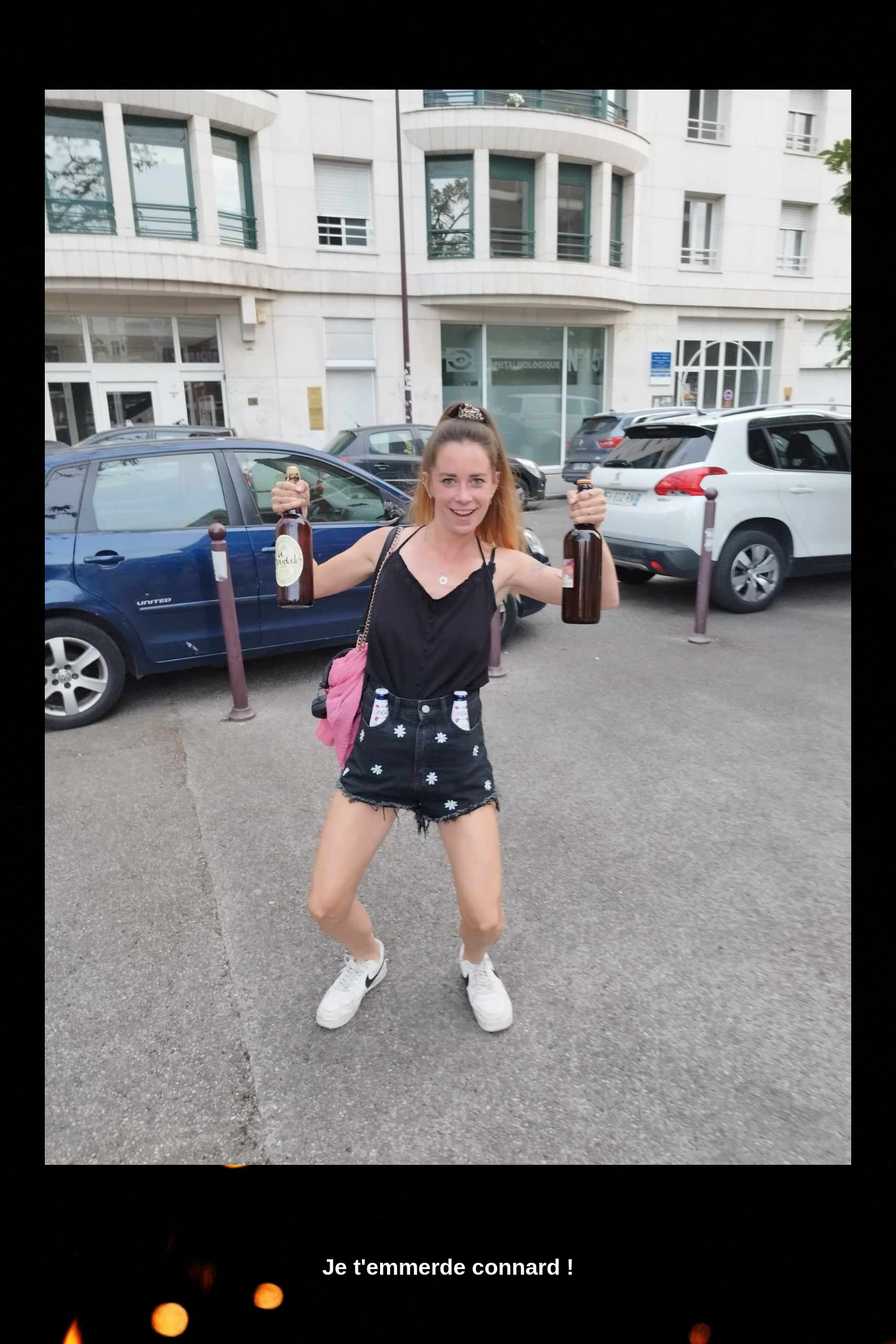
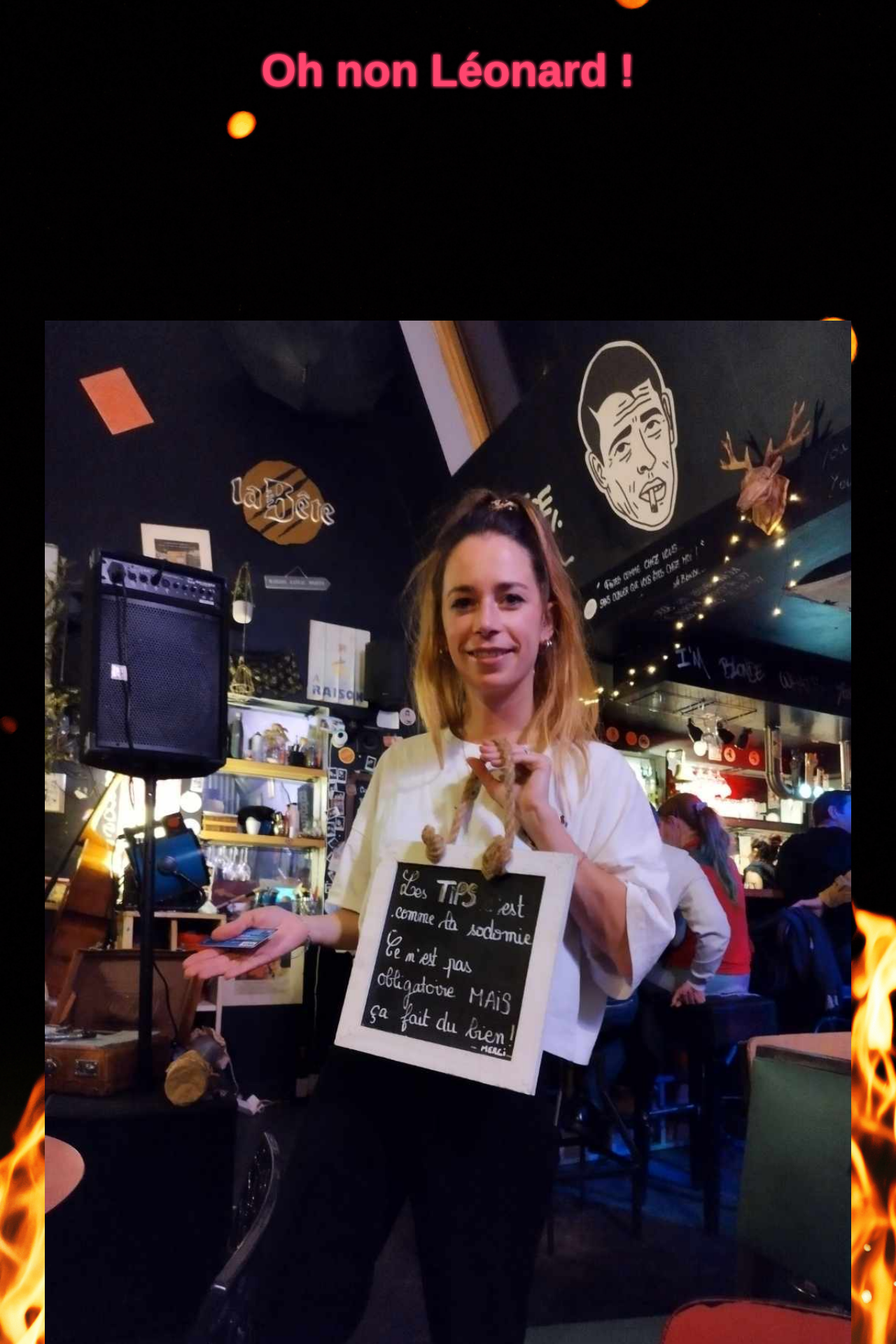
Before and after one commit to Jonathan-Bernard/anniv_epave, a Next.js app: page /easter-egg in a window 1280 px wide. Shown: the top 1920 px of the page at 70% size. Built offline with nearby package versions, Linux system fonts and the light colour scheme.

Commit message:
easter-egg4

```diff
--- a/src/app/cadeau/page.tsx
+++ b/src/app/cadeau/page.tsx
@@ -1,12 +1,11 @@
 "use client";
 import React, { useEffect } from "react";
 import confetti from "canvas-confetti";
-import styles from "../../app/styles/Cadeau.module.css"; // Assurez-vous que le chemin vers le CSS est correct
+import styles from "../../app/styles/Cadeau.module.css";
 import Image from "next/image";
 
 const Cadeau = () => {
   useEffect(() => {
-    // Lancer les confettis au chargement de la page
     confetti({
       particleCount: 150,
       spread: 70,
@@ -42,9 +41,6 @@ const Cadeau = () => {
       >
         Voir la cagnotte 🤑
       </a>
-
-      {/* Bouton invisible pour l'easter egg */}
-      <a href="/easter-egg" className={styles.hiddenButton}></a>
     </div>
   );
 };
--- a/src/app/easter-egg/page.tsx
+++ b/src/app/easter-egg/page.tsx
@@ -6,6 +6,7 @@ import styles from "../../app/styles/EasterEgg.module.css";
 const EasterEgg = () => {
   return (
     <div className={styles.container}>
+      <h1 className={styles.leonard}>Oh non Léonard !</h1>
       <Image
         className={styles.leonardpicture}
         src="/leonard.jpg"
@@ -13,7 +14,6 @@ const EasterEgg = () => {
         width={500}
         height={500}
       />
-      <h1 className={styles.text}>Je t&apos;emmerde connard !</h1>
     </div>
   );
 };
--- a/src/app/styles/EasterEgg.module.css
+++ b/src/app/styles/EasterEgg.module.css
@@ -11,16 +11,18 @@
   background-repeat: no-repeat;
 }
 
-.text {
-  font-size: 2rem;
-  color: white;
-  font-weight: bold;
-  margin-bottom: 80%;
-}
-
 .leonardpicture {
   width: 90%;
   height: auto;
   margin-top: 10%;
   margin-bottom: 10%;
 }
+
+.leonard {
+  font-size: 4rem;
+  color: #ff456e;
+  text-shadow: 0 0 0px #ff456e, 0 0 5px #ff456e, 0 0 5px #ff456e;
+  animation: neon 2s ease-in-out infinite alternate;
+  margin-bottom: 15%;
+  margin-top: 5%;
+}
```
Also changed, not shown: public/leonard.jpg.
